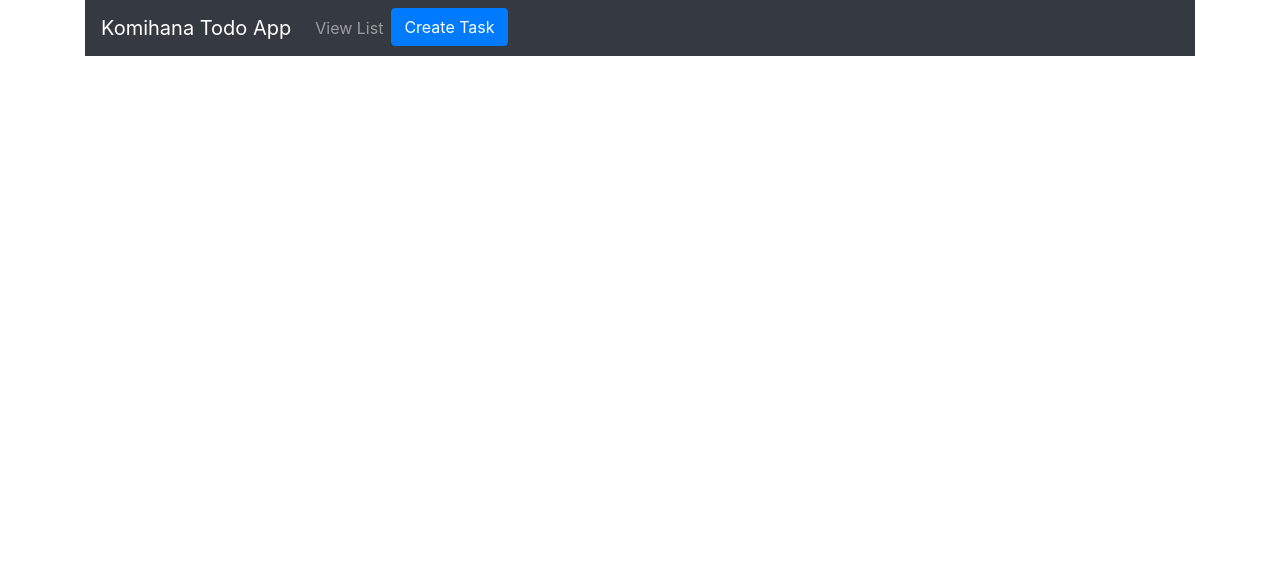
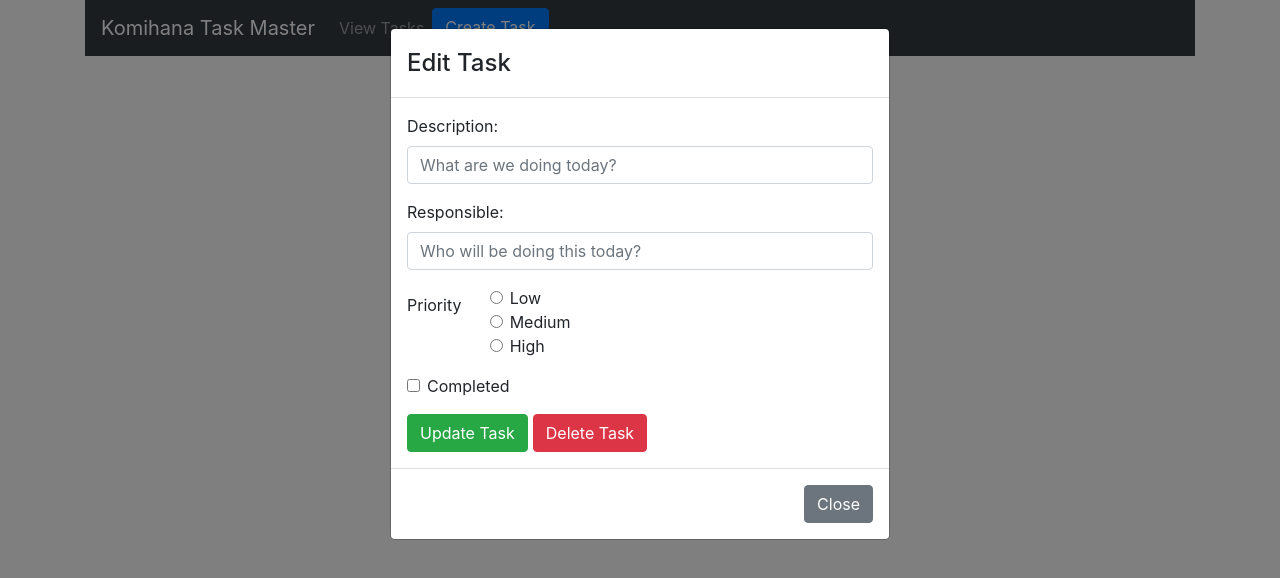
Before and after one commit to dcldev/ReactDgraphTodo, a React (Create React App) app: page /delete/1 in a window 1280 px wide. Shown: the top 578 px of the page. Built offline with nearby package versions, Linux system fonts and the light colour scheme; no server answers.

Commit message:
added navigation bar and delete functionality

```diff
--- a/server.js
+++ b/server.js
@@ -75,6 +75,12 @@ todoRoutes.route('/update/:id').post(function(req, res) {
     });
 });
 
+todoRoutes.route('/delete/:id').delete(function (req, res) {
+    let id = req.params.id;
+    Todo.findByIdAndDelete(id, function(err, todo) {
+        res.json(todo);
+    });
+});
 
 
 app.use('/todos', todoRoutes);
--- a/src/App.js
+++ b/src/App.js
@@ -1,6 +1,5 @@
 import React, { Component } from "react";
 import { BrowserRouter as Router, Route} from "react-router-dom";
-import { Nav, Navbar } from "react-bootstrap";
 
 import "bootstrap/dist/css/bootstrap.min.css";
 
@@ -8,25 +7,21 @@ import CreateToDo from "./components/create-todo.comp";
 import EditToDo from "./components/edit-todo.comp";
 import TodoList from "./components/todo-list.comp";
 
-import CreateTodoModal from "./components/modal-create-todo.comp";
+import TaskMasterNavBar from "./components/komihana-nav.comp";
+
 
 export default class App extends Component {
   render() {
     return (
       <Router>
         <div className="container">
-          <Navbar bg="dark" variant="dark">
-            <Navbar.Brand href="http://www.komihana.com">Komihana Todo App</Navbar.Brand>
-            <Nav className="mr-auto">
-              <Nav.Link href="/todos">View List</Nav.Link>
-              <CreateTodoModal/>
-            </Nav>
-          </Navbar>
+          <TaskMasterNavBar/>
           <br/>
           <Route path="/" exact component={TodoList}/>
           <Route path="/todos/" component={TodoList} />
           <Route path="/todos/:id" component={EditToDo} />
           <Route path="/create" component={CreateToDo} />
+          <Route path="/delete/:id" component={EditToDo} />
         </div>
 
       </Router>
--- a/src/components/edit-todo.comp.js
+++ b/src/components/edit-todo.comp.js
@@ -1,7 +1,7 @@
 import React, { Component } from "react";
 import axios from "axios";
 import { Link } from "react-router-dom";
-import { Form, Col, Row, Button, Modal } from "react-bootstrap";
+import { Form, Col, Row, Button, ButtonToolbar, Modal } from "react-bootstrap";
 
 export default class EditTodo extends Component {
   constructor(props) {
@@ -12,6 +12,7 @@ export default class EditTodo extends Component {
     this.onChangeTodoPriority = this.onChangeTodoPriority.bind(this);
     this.onChangeTodoCompleted = this.onChangeTodoCompleted.bind(this);
     this.onSubmit = this.onSubmit.bind(this);
+    this.onDelete = this.onDelete.bind(this);
 
     this.close = this.close.bind(this);
     this.open = this.open.bind(this);
@@ -96,6 +97,17 @@ export default class EditTodo extends Component {
     this.props.history.push("/");
   }
 
+  onDelete(e) {
+    e.preventDefault();
+
+    axios
+      .delete(
+        "http://localhost:4000/todos/delete/" + this.props.match.params.id
+      )
+      .then(res => console.log(res.data));
+
+  }
+
   close() {
     this.setState({ showModal: false });
   }
@@ -112,7 +124,7 @@ export default class EditTodo extends Component {
             <Modal.Title>Edit Task</Modal.Title>
           </Modal.Header>
           <Modal.Body>
-            <Form onSubmit={this.onSubmit}>
+            <Form>
               <Form.Group className="form-group">
                 <Form.Label>Description: </Form.Label>
                 <Form.Control
@@ -186,10 +198,26 @@ export default class EditTodo extends Component {
                   />
                 </Form.Group>
               </fieldset>
+              <ButtonToolbar>
+                <Button
+                  variant="success"
+                  type="submit"
+                  value="Update Todo"
+                  onClick={this.onSubmit}
+                >
+                  Update Task
+                </Button>
 
-              <Button variant="warning" type="submit" value="Update Todo">
-                Update Task
-              </Button>
+                <Button
+                  variant="danger"
+                  type="delete"
+                  value="Delete Todo"
+                  onClick={this.onDelete}
+                  style={{marginLeft : '5px'}}
+                >
+                  Delete Task
+                </Button>
+              </ButtonToolbar>
             </Form>
           </Modal.Body>
           <Modal.Footer>
--- a/src/components/komihana-nav.comp.js
+++ b/src/components/komihana-nav.comp.js
@@ -0,0 +1,18 @@
+import React, { Component } from "react";
+import { Nav, Navbar } from "react-bootstrap";
+
+import CreateTodoModal from "./modal-create-todo.comp";
+
+export default class TaskMasterNavBar extends Component {
+  render() {
+    return (
+          <Navbar bg="dark" variant="dark">
+            <Navbar.Brand href="http://www.komihana.com">Komihana Task Master</Navbar.Brand>
+            <Nav className="mr-auto">
+              <Nav.Link href="/todos">View Tasks</Nav.Link>
+              <CreateTodoModal/>
+            </Nav>
+          </Navbar>
+    );
+  }
+}
--- a/src/components/map-todo-list.comp.js
+++ b/src/components/map-todo-list.comp.js
@@ -7,6 +7,7 @@ const Todo = props => (
     <td>
       <Link to={`/todos/${props.todo._id}`}>Edit</Link>
     </td>
+
     <td className={props.todo.todo_completed ? "completed" : ""}>
       {props.todo.todo_description}
     </td>
```
